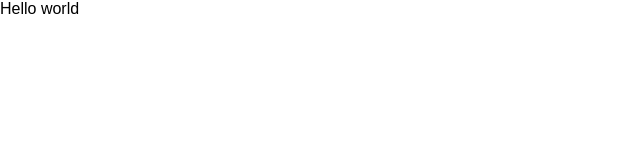
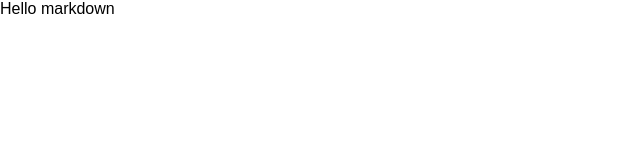
Before and after one commit to SashaKoro/markdown-previewer, a React (Create React App) app: page / in a window 1280 px wide. Shown: the top 160 px of the page, without its empty margins (0-640 px from the left). Built offline with nearby package versions, Linux system fonts and the light colour scheme.

Commit message:
first commit

```diff
--- a/src/App.js
+++ b/src/App.js
@@ -4,7 +4,7 @@ class App extends Component {
   render () {
     return (
       <div className="App">
-        Hello world
+        Hello markdown
       </div>
     );
   }
```
Also changed, not shown: 1 other file (tests, documents, lock files or other folders).
